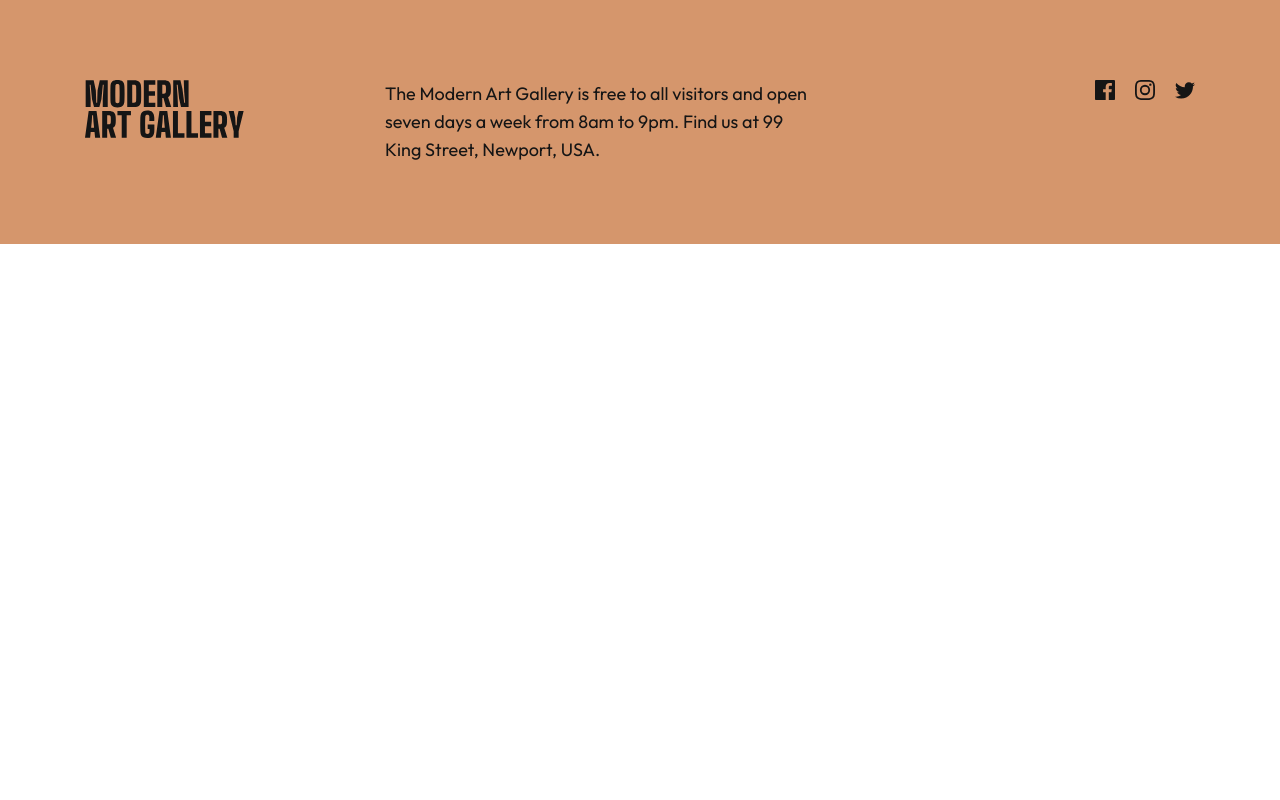
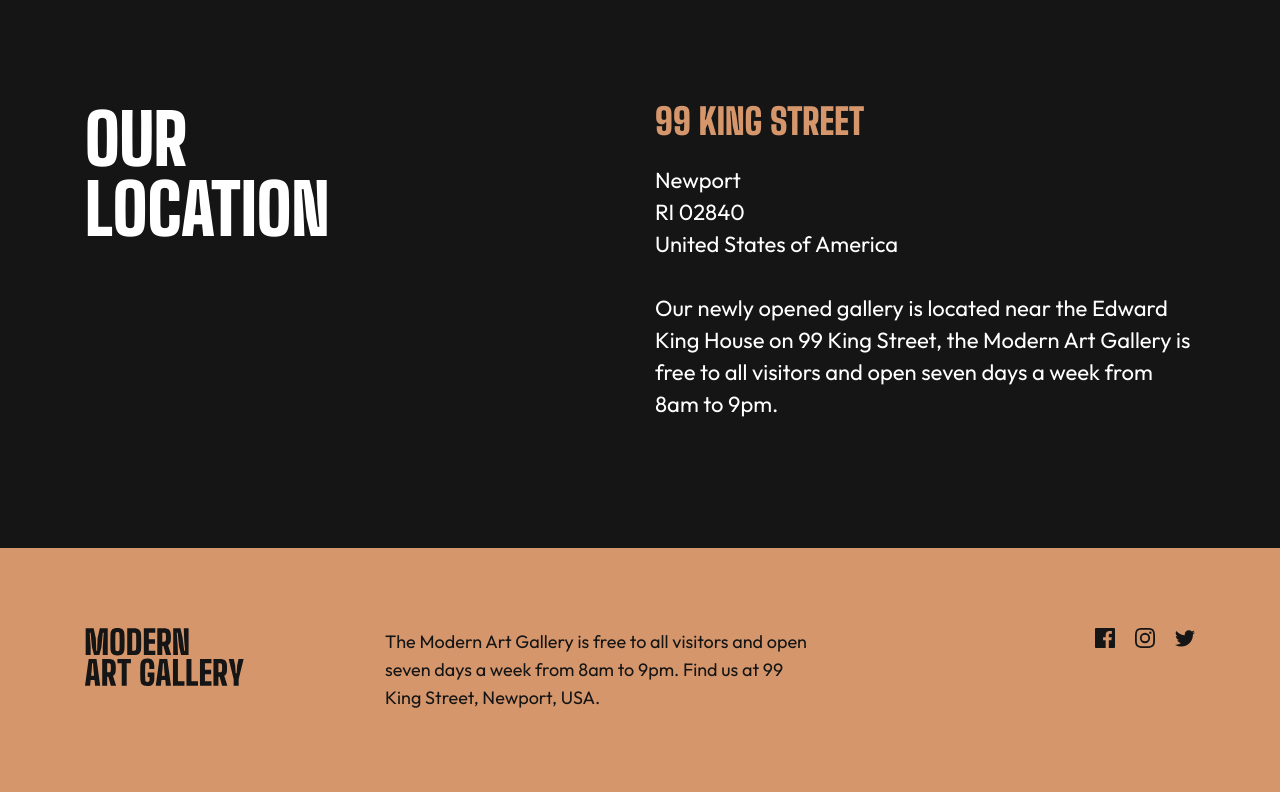
Before and after one commit to NDK1195/art-gallery-website, a plain HTML site: page location.html in a window 1280 px wide. Drawn offline with Linux system fonts and the light colour scheme.

Commit message:
add our location section

```diff
--- a/location.html
+++ b/location.html
@@ -14,6 +14,42 @@
     <title>Frontend Mentor | Art gallery website</title>
   </head>
   <body>
+    <main class="">
+      <!-- our location -->
+      <section class="bg-#151515">
+        <div
+          class="mx-auto flex max-w-[1110px] flex-col gap-12 px-4 pb-14 pt-12 md:flex-row md:justify-between md:px-10 md:pb-20 md:pt-[88px] lg:pb-32 lg:pt-[104px] xl:px-0"
+        >
+          <h1
+            class="font-big-shoulders-display text-[50px] font-black leading-[45px] text-white md:max-w-[233px] md:text-[55px] md:leading-[50px] lg:max-w-[350px] lg:text-[70px] lg:leading-[70px]"
+          >
+            OUR LOCATION
+          </h1>
+          <div class="md:max-w-[398px] lg:max-w-[540px]">
+            <h2
+              class="mb-5 font-big-shoulders-display text-[32px] font-black uppercase leading-8 text-#D5966C lg:mb-6 lg:text-4xl lg:leading-9"
+            >
+              99 King Street
+            </h2>
+            <div
+              class="font-outfit text-lg leading-7 text-white lg:text-[22px] lg:leading-8"
+            >
+              <p class="mb-5 lg:mb-8">
+                Newport <br />
+                RI 02840 <br />
+                United States of America
+              </p>
+              <p>
+                Our newly opened gallery is located near the Edward King House
+                on 99 King Street, the Modern Art Gallery is free to all
+                visitors and open seven days a week from 8am to 9pm.
+              </p>
+            </div>
+          </div>
+        </div>
+      </section>
+      <!-- our location -->
+    </main>
     <footer class="bg-#D5966C py-12 md:py-14 lg:py-20">
       <div
         class="mx-auto flex max-w-[1110px] flex-col gap-[38px] px-8 md:flex-row md:items-start md:justify-between md:gap-[133px] md:px-10 lg:gap-0 xl:px-0"
```
Also changed, not shown: src/output.css.
